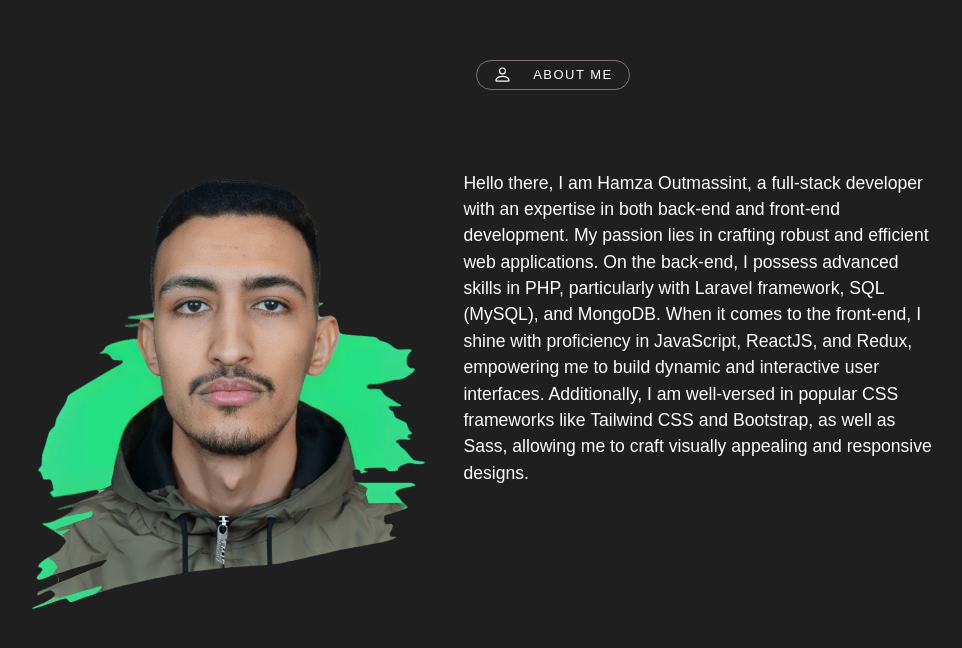
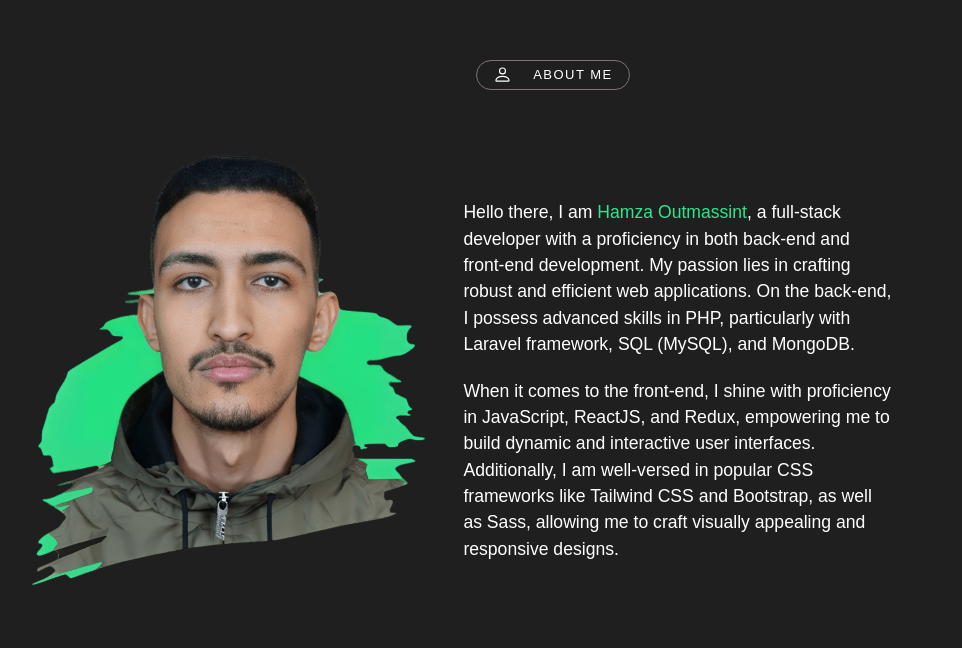
Before and after one commit to HamzaOutmassint24/Portfolio, a React (Create React App) app: page / in a window 1280 px wide. Shown: the part 776-1424 px from the top of the page, without its empty margins (87-1049 px from the left). Built offline with nearby package versions, Linux system fonts and the light colour scheme.

Commit message:
new changes about section

```diff
--- a/src/components/AboutMeSection.jsx
+++ b/src/components/AboutMeSection.jsx
@@ -10,15 +10,21 @@ export const AboutMeSection = () => {
           ABOUT ME
         </div>
       </div>
-      <div className="grid mt-20 lg:w-[84%] grid-flow-row-dense grid-cols-2">
-        <div className="col-span-1">
-          <img src={my_photo} alt="my picture" loading="lazy"/>
+      <div className=" mt-14 lg:w-[84%] grid grid-cols-1 lg:grid-cols-2 justify-center items-center ">
+        <div className="">
+          <img src={my_photo} alt="me" loading="lazy"/>
         </div>
-        <div className="font-second-font col-span-1 text-xl">Hello there, I am Hamza Outmassint, a full-stack developer with an expertise in both back-end and front-end development.
-          My passion lies in crafting robust and efficient web applications. On the back-end, I possess advanced skills in PHP,
-          particularly with Laravel framework, SQL (MySQL), and MongoDB. When it comes to the front-end, I shine with proficiency in JavaScript,
-          ReactJS, and Redux, empowering me to build dynamic and interactive user interfaces. Additionally, I am well-versed in popular CSS frameworks
-          like Tailwind CSS and Bootstrap, as well as Sass, allowing me to craft visually appealing and responsive designs.
+        <div className="font-second-font text-xl xl:pr-10">
+          <p className="mb-5">
+            Hello there, I am <span className="text-main-color">Hamza Outmassint</span>, a full-stack developer with a proficiency in both back-end and front-end development.
+            My passion lies in crafting robust and efficient web applications. On the back-end, I possess advanced skills in PHP,
+            particularly with Laravel framework, SQL (MySQL), and MongoDB.
+          </p>
+          <p>
+            When it comes to the front-end, I shine with proficiency in JavaScript,
+            ReactJS, and Redux, empowering me to build dynamic and interactive user interfaces. Additionally, I am well-versed in popular CSS frameworks
+            like Tailwind CSS and Bootstrap, as well as Sass, allowing me to craft visually appealing and responsive designs.
+          </p>
         </div>
       </div>
     </section>
--- a/tailwind.config.js
+++ b/tailwind.config.js
@@ -28,6 +28,7 @@ module.exports = {
       lg: "10.4rem",
       xl: "9.6rem",
       "50%":"50%",
+      "55%":"55%",
       "84%": "84%",
       "45%": "45%",
     },
```
